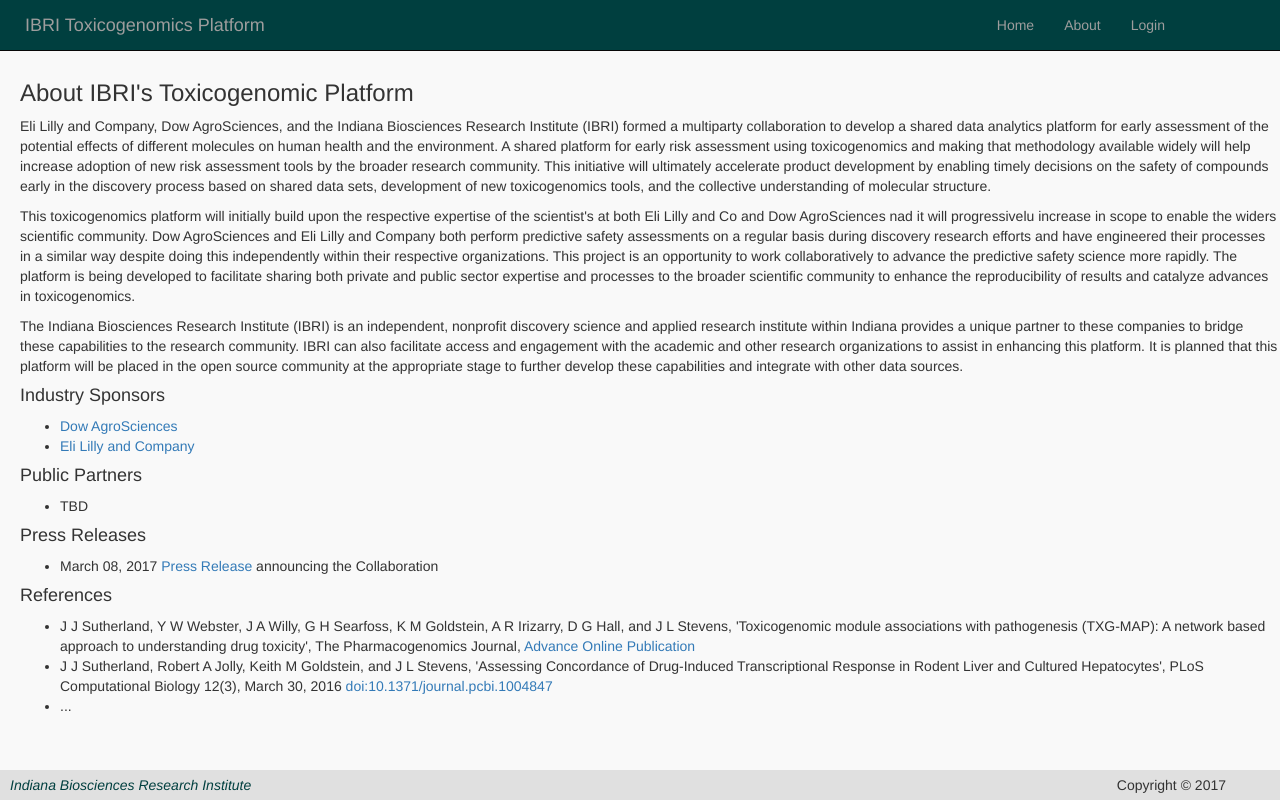
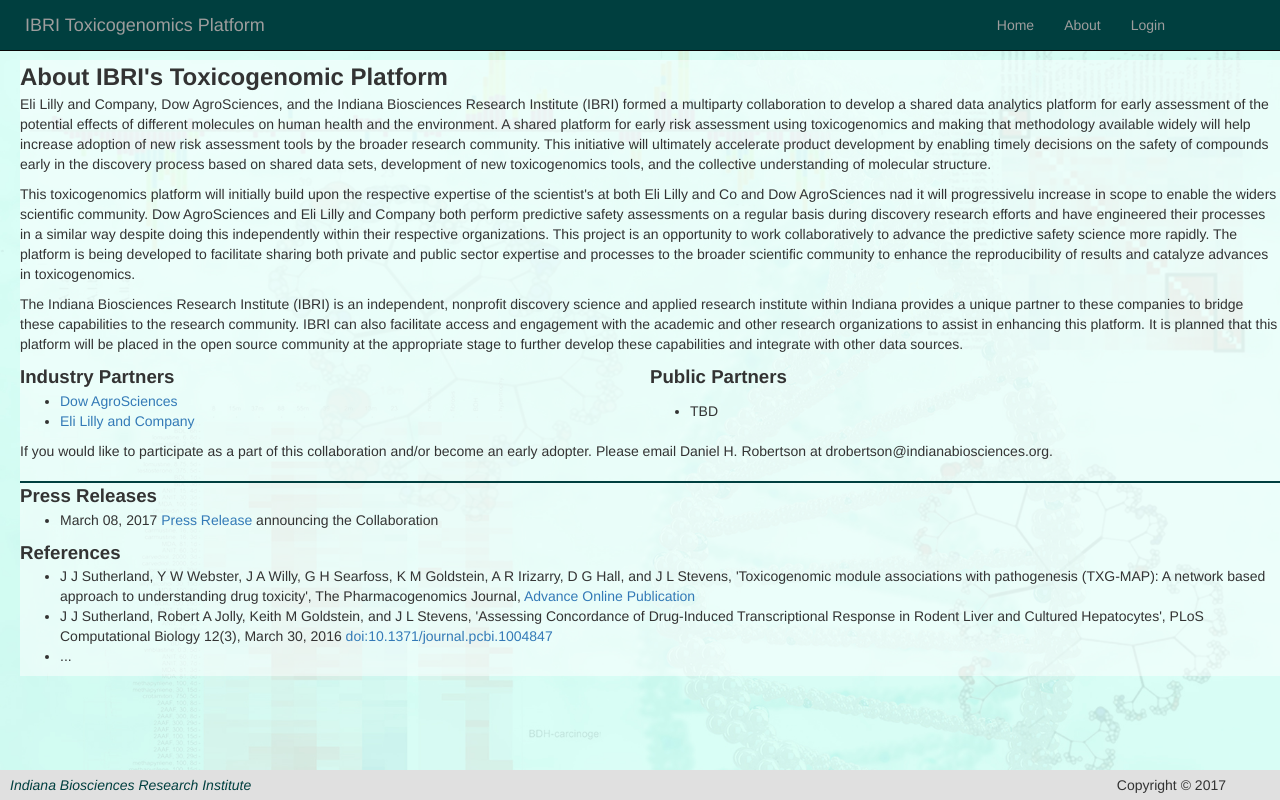
Before and after one commit to IndianaBiosciences/toxapp, a Django app: page /about/ in a window 1280 px wide. Run offline with Django 3.2, Linux system fonts and the light colour scheme; parts of the project's set-up code (start-up, migrations or seed data) failed here and were passed over; some libraries are stand-ins or nearby versions.

Commit message:
Added background image, updates styles, and added additional information on about.
(cherry picked from commit ec50bbc)

```diff
--- a/templates/about.html
+++ b/templates/about.html
@@ -1,9 +1,9 @@
 {% extends "base.html" %}
 
 {% block content %}
-
-  <h3>About IBRI's Toxicogenomic Platform</h3>
-
+<table>
+<tr><td colspan="2"><span style="font-weight:bold; font-size: 18pt;">About IBRI's Toxicogenomic Platform</span></td></tr>
+<tr><td colspan="2">
     <p>Eli Lilly and Company, Dow AgroSciences, and the Indiana Biosciences Research Institute (IBRI) formed a
         multiparty collaboration to develop a shared data analytics platform for early assessment of the potential
         effects of different molecules on human health and the environment. A shared platform for early risk assessment
@@ -28,27 +28,33 @@
         organizations to assist in enhancing this platform. It is planned that this platform will be placed in the
         open source community at the appropriate stage to further develop these capabilities and integrate with other
         data sources.
-
-    <h4>Industry Sponsors</h4>
+</td></tr>
+    <tr><td style="font-weight:bold; font-size: 14pt;" width="50%">Industry Partners</td><td style="font-weight:bold; font-size: 14pt;">Public Partners</td></tr>
+    <tr><td>
     <ul>
         <li><A target = "_blank" HREF="www.dowagro.com">Dow AgroSciences</A></li>
         <li><A target = "_blank" HREF="www.lilly.com">Eli Lilly and Company</A></li>
     </ul>
-
-    <h4>Public Partners</h4>
+    </td>
+        <td>
             <ul>
             <li>TBD</li>
             </ul>
-
-
-    <h4>Press Releases</h4>
+        </td></tr>
+    <tr><td colspan="2">
+              If you would like to participate as a part of this collaboration and/or become an early adopter. Please email Daniel H. Robertson at drobertson@indianabiosciences.org.
+    </td></tr>
+    <tr style="border-bottom: 2px solid #003f3f; height: 20px;"><td colspan="2">&nbsp;</td></tr>
+        <tr><td colspan="2" style="font-weight:bold; font-size: 14pt;">Press Releases</td></tr>
+        <tr><td>
           <ul>
             <li>March 08, 2017 <A target="_blank"
                               HREF="https://globenewswire.com/news-release/2017/03/08/933474/0/en/IBRI-Lilly-Dow-AgroSciences-Partner-to-Develop-Shared-Database-to-Assess-Molecular-Safety.html">Press Release</A> announcing the Collaboration</li>
           </ul>
+        </td></tr>
+       <tr><td colspan="2" style="font-weight:bold; font-size: 14pt;">References</td></tr>
+       <tr><td colspan="2">
 
-
-    <h4>References</h4>
     <ul>
         <li>J J Sutherland, Y W Webster, J A Willy, G H Searfoss, K M Goldstein, A R Irizarry,
             D G Hall, and J L Stevens, 'Toxicogenomic module associations with pathogenesis (TXG-MAP):
@@ -59,6 +65,7 @@
             <A target="_blank" HREF="http://journals.plos.org/ploscompbiol/article?id=10.1371/journal.pcbi.1004847">doi:10.1371/journal.pcbi.1004847</A></li>
         <li>...</li>
     </ul>
-
+       </td></tr>
+</table>
 
 {% endblock %}
--- a/templates/base.html
+++ b/templates/base.html
@@ -60,9 +60,9 @@
 
 
 <div id="content">
-
+    <table style="background-color: rgba(255,255,255,0.5);"><tr><td>
       {% block content %}{% endblock %}
-
+    </td></tr></table>
 </div>
 
 <!-- Sticky Footer -->
--- a/tp/static/tp/css/base.css
+++ b/tp/static/tp/css/base.css
@@ -3,7 +3,12 @@ body {
     padding-top: 60px;
     padding-left: 10px;
     padding-bottom: 30px;
-    background-color: #f9f9f9
+    background-image: url("/static/tp/images/ctox_background_image.jpg");
+    background-size: cover;
+}
+
+.content {
+    background-color: rgba(255,255,255,0.5);
 }
 
 .navbar-inverse {
@@ -13,6 +18,11 @@ body {
 .container {
     margin-left: 10px;
     margin-right: 10px;
+}
+
+.carousel-inner > .item > img {
+    margin: 0 auto;
+    width: 100%;
 }
 
 .footer_base {
```
Also changed, not shown: templates/index.html (+13 -10 lines), tp/static/tp/images/ctox_background_image.jpg (added). Lines whose indentation alone changed are shown as unchanged.
